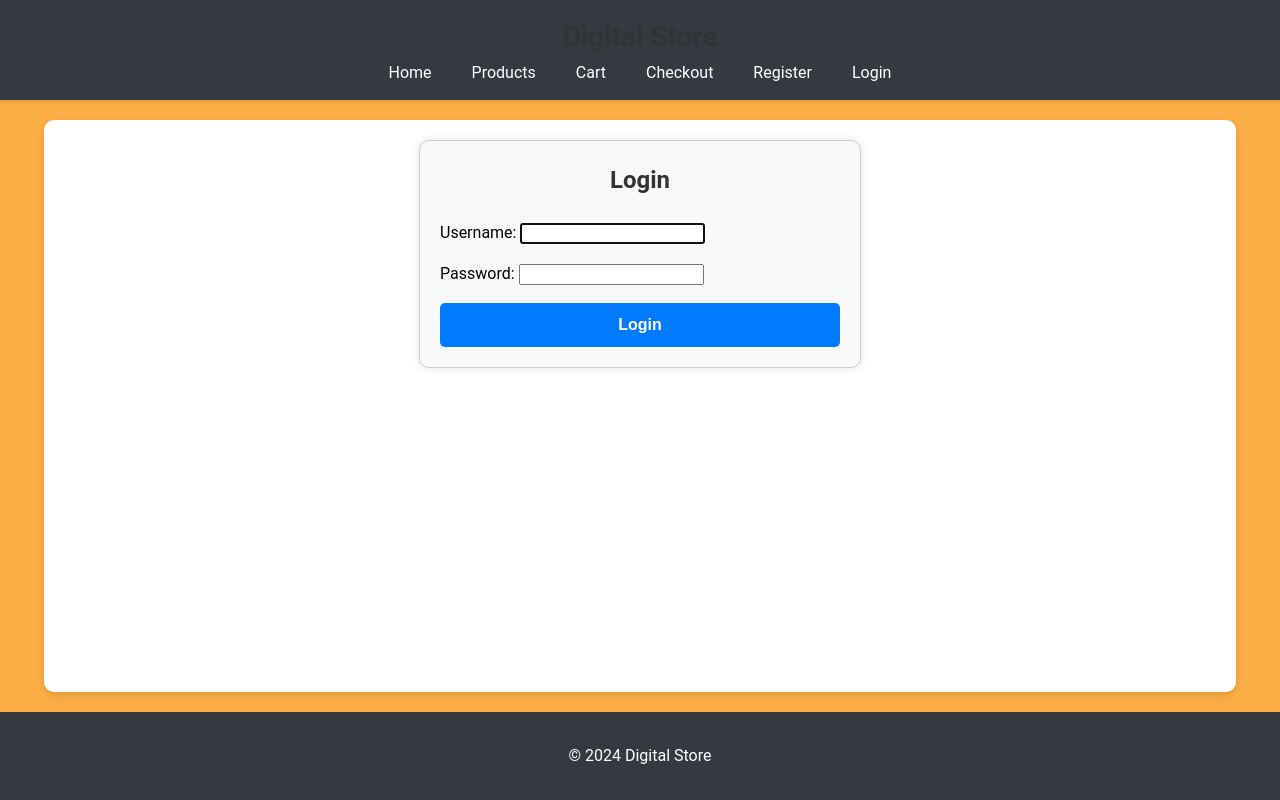
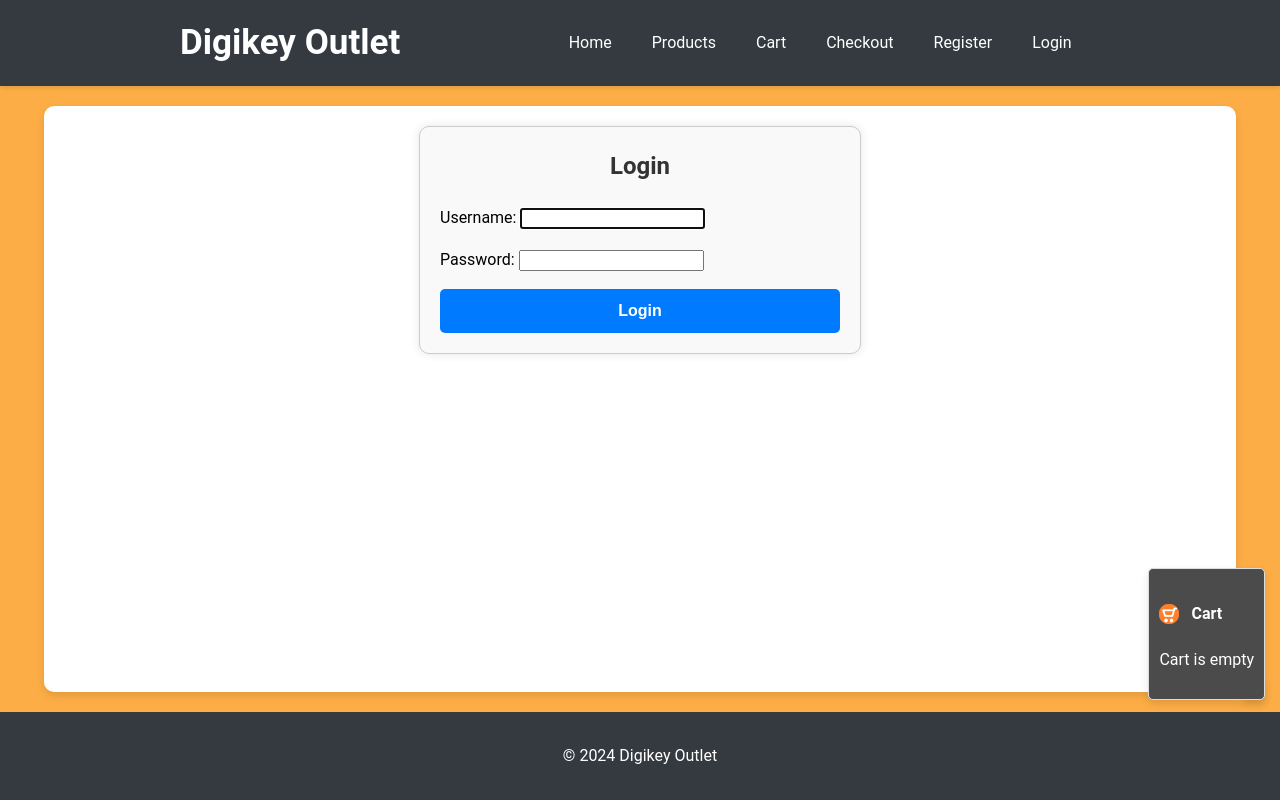
Before and after one commit to jzma1979/Digitalstore, a Django app: page /accounts/login/?next=/checkout/ in a window 1280 px wide. Run offline with Django 5.2, Linux system fonts and the light colour scheme.

Commit message:
Add new cart icon and improve checkout logic
- Added cart icon to cart widget
- Updated checkout logic to handle unavailable products
- Modified views.py to check product availability during checkout
- Updated static/styles.css for cart icon styling
- Improved templates/base.html for better header alignment
- Added new product image and cart icon
- Updated various files for consistent implementation

```diff
--- a/digitalstore/settings.py
+++ b/digitalstore/settings.py
@@ -119,8 +119,8 @@ DEFAULT_AUTO_FIELD = 'django.db.models.BigAutoField'
 
 
 # PayPal settings
-PAYPAL_CLIENT_ID = 'AfEfvtvPSoGgelNCI-UOtQxdvMO3xy0Tq0yHKBMuuab_UOKCNyBOxRt9OaZwxSc235ymzUmHXVACBMwm'
-PAYPAL_CLIENT_SECRET = 'EBvVQTHnHgqGMCj5a5wUaoiNVQO4YJMwEtIeuprj3niAkY38TfRW7VFNbFUDDEoqTaGOwMQcr7QvGXaC'
+PAYPAL_CLIENT_ID = 'AQmpkYeucRMOqcz03wacc9HHD0urQe4BYPueBHgoGWS1EyhMI48FEdJJW4ONg6b3j2FpOxxK4dw3Rc9A'
+PAYPAL_CLIENT_SECRET = 'ELi0sngXKQj51lqH7z9cpIZ2heR98wg0QnNkqxzcOYM-PzbhdlTu_bc0lWW4wEUMxxq4otZPE9bE-3Nd'
 
 # Ensure these settings are available as environment variables
 os.environ['PAYPAL_CLIENT_ID'] = PAYPAL_CLIENT_ID
--- a/static/styles.css
+++ b/static/styles.css
@@ -21,9 +21,78 @@ header {
     z-index: 1000;
 }
 
+.header-container {
+    display: flex;
+    justify-content: space-between;
+    align-items: center;
+    position: relative;
+    max-width: 1200px;
+    margin: 0 auto;
+    width: 100%;
+}
+
 header h1 {
+    color: white;
     margin: 0;
-    font-size: 28px;
+    font-size: 24px;
+    text-align: center;
+    flex: 1;
+}
+
+nav {
+    flex: 1;
+}
+
+.hamburger {
+    display: none;
+    flex-direction: column;
+    cursor: pointer;
+}
+
+.hamburger div {
+    width: 25px;
+    height: 3px;
+    background-color: white;
+    margin: 4px 0;
+}
+
+@media (max-width: 768px) {
+    nav ul {
+        display: none;
+        flex-direction: column;
+        width: 100%;
+        background-color: #343a40;
+        position: absolute;
+        top: 60px;
+        left: 0;
+        padding: 0;
+    }
+
+    nav ul li {
+        width: 100%;
+        text-align: center;
+        margin: 0;
+    }
+
+    nav ul li a {
+        padding: 15px;
+        display: block;
+    }
+
+    .hamburger {
+        display: flex;
+    }
+}
+
+.cart-widget {
+    position: fixed;
+    bottom: 15px;
+    right: 15px;
+    background-color: #ff5722;
+    color: white;
+    padding: 10px;
+    border-radius: 5px;
+    z-index: 1000;
 }
 
 nav ul {
@@ -353,3 +422,53 @@ a:hover {
     background-color: #ffffff;
     color: rgb(0, 0, 0);
 }
+
+
+/* Existing styles ... */
+
+/* New cart widget styles */
+.cart-widget {
+    background-color: #fff;
+    border: 1px solid #ddd;
+    border-radius: 10px;
+    padding: 15px;
+    box-shadow: 0 4px 8px rgba(0, 0, 0, 0.1);
+    max-width: 300px;
+}
+
+.cart-items {
+    max-height: 200px;
+    overflow-y: auto;
+    margin-bottom: 10px;
+}
+
+.cart-item {
+    display: flex;
+    align-items: center;
+    margin-bottom: 10px;
+}
+
+.cart-item-img {
+    width: 40px;
+    height: 40px;
+    object-fit: cover;
+    border-radius: 5px;
+    margin-right: 10px;
+}
+
+.cart-item-info {
+    flex: 1;
+}
+
+.cart-item-info p {
+    margin: 0;
+    font-size: 12px;
+    color: #ffffff;
+}
+
+.cart-icon {
+    width: 20px;
+    height: 20px;
+    margin-right: 8px;
+    vertical-align: middle;
+}
--- a/templates/base.html
+++ b/templates/base.html
@@ -2,7 +2,7 @@
 <html>
 <head>
     {% load static %}
-    <title>{% block title %}Digital Store{% endblock %}</title>
+    <title>{% block title %}Digikey Outlet{% endblock %}</title>
     <link rel="stylesheet" type="text/css" href="{% static 'styles.css' %}">
     <style>
         nav ul {
@@ -25,11 +25,92 @@
             cursor: pointer;
             font: inherit;
         }
+        /* Add styles for the hamburger menu */
+        .hamburger {
+            display: none;
+            flex-direction: column;
+            cursor: pointer;
+        }
+
+        .hamburger div {
+            width: 25px;
+            height: 3px;
+            background-color: white;
+            margin: 4px 0;
+        }
+
+        @media (max-width: 768px) {
+            nav ul {
+                display: none;
+                flex-direction: column;
+                width: 100%;
+                background-color: #343a40;
+                position: absolute;
+                top: 60px;
+                left: 0;
+                padding: 0;
+            }
+
+            nav ul li {
+                width: 100%;
+                text-align: center;
+                margin: 0;
+            }
+
+            nav ul li a {
+                padding: 15px;
+                display: block;
+            }
+
+            .hamburger {
+                display: flex;
+            }
+        }
+
+        .cart-widget {
+            position: fixed;
+            bottom: 100px;
+            right: 15px;
+            background-color: rgb(75, 75, 75);
+            color: white;
+            padding: 10px;
+            border-radius: 5px;
+            z-index: 1000;
+        }
+
+        .header-container {
+            display: flex;
+            justify-content: space-between;
+            align-items: center;
+            position: relative;
+            max-width: 1200px;
+            margin: 0 auto;
+            width: 100%;
+        }
+
+        header h1 {
+            color: white;
+            font-size: 35px;
+            text-align: center;
+            flex: 0 0 auto;
+            margin: 0;
+            margin-left: 140px; /* Adjust only the h1 margin without affecting nav links */
+        }
+
+        nav {
+            flex: 1;
+        }
     </style>
 </head>
 <body>
     <header>
-        <h1>Digital Store</h1>
+        <div class="header-container">
+            <div class="hamburger" onclick="toggleMenu()">
+                <div></div>
+                <div></div>
+                <div></div>
+            </div>
+            <h1>Digikey Outlet</h1>
             <nav>
                 <ul>
                     <li><a href="{% url 'home' %}">Home</a></li>
@@ -37,7 +118,7 @@
                     <li><a href="{% url 'view_cart' %}">Cart</a></li>
                     <li><a href="{% url 'checkout' %}">Checkout</a></li>
                     {% if user.is_authenticated %}
-                    <li><a href="{% url 'profile' %}">Profile</a></li> <!-- Profile link added -->
+                        <li><a href="{% url 'profile' %}">Profile</a></li>
                         <li>
                             <form method="post" action="{% url 'logout' %}">
                                 {% csrf_token %}
@@ -50,12 +131,22 @@
                     {% endif %}
                 </ul>
             </nav>
+        </div>
     </header>
     <main>
         {% block content %}{% endblock %}
     </main>
     <footer>
-        <p>&copy; 2024 Digital Store</p>
+        <p>&copy; 2024 Digikey Outlet</p>
     </footer>
+    <div class="cart-widget">
+        {% include 'cart_widget.html' %}
+    </div>
+    <script>
+        function toggleMenu() {
+            const nav = document.querySelector('nav ul');
+            nav.style.display = nav.style.display === 'flex' ? 'none' : 'flex';
+        }
+    </script>
 </body>
 </html>
--- a/templates/cart_widget.html
+++ b/templates/cart_widget.html
@@ -1,14 +1,23 @@
+{% load static %}
 <div class="cart-widget">
-    <h5>Cart</h5>
-    <p class="mb-0">
-        {% if cart_items.count > 0 %}
-            {{ cart_items.count }} item{{ cart_items.count|pluralize }} in cart
-        {% else %}
-            Cart is empty
-        {% endif %}
-    </p>
-    <p class="mb-0">
-        Total: {{ total_cost|floatformat:2 }}
-    </p>
-    <a href="{% url 'view_cart' %}" class="btn btn-primary btn-sm">View Cart</a>
+    <h4>
+        <img src="{% static 'icons/cart-icon.png' %}" alt="Cart Icon" class="cart-icon"> Cart
+    </h4>
+    {% if cart_items.count > 0 %}
+        <div class="cart-items">
+            {% for item in cart_items %}
+                <div class="cart-item">
+                    <img src="{{ item.product.image.url }}" alt="{{ item.product.name }}" class="cart-item-img">
+                    <div class="cart-item-info">
+                        <p>{{ item.product.name }}</p>
+                        <p>Quantity: {{ item.quantity }}</p>
+                    </div>
+                </div>
+            {% endfor %}
+        </div>
+        <p class="mb-0">Total: {{ total_cost|floatformat:2 }}</p>
+        <a href="{% url 'view_cart' %}" class="btn btn-primary btn-sm">View Cart</a>
+    {% else %}
+        <p class="mb-0">Cart is empty</p>
+    {% endif %}
 </div>
```
Also changed, not shown: digikeyoutlet/views.py (+25 -34 lines), db.sqlite3, media/product_images/Untitled_ncGsQj7.jpg (added), static/icons/cart-icon.png (added). Lines whose indentation alone changed are shown as unchanged.
